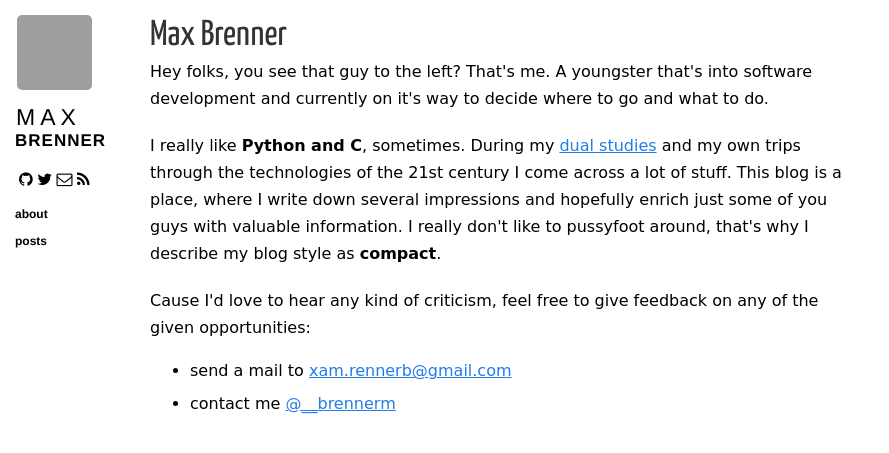
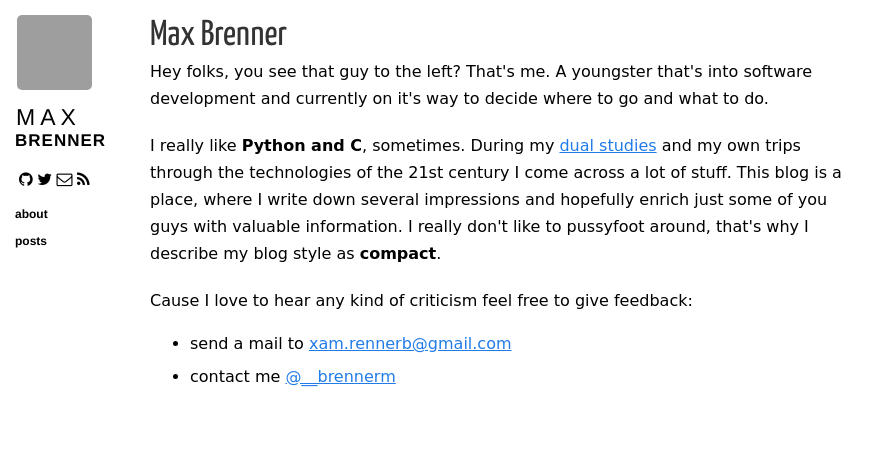
Before and after one commit to brennerm/brennerm.github.io, a Jekyll site: the page built from about.html, in a window 1280 px wide, cut to the strip 0-453 px from the top of the page. Shown: the whole strip, without its empty margins (0-889 px from the left). Built offline with Jekyll 4.4.1, drawn with Linux system fonts in a browser that asks for light colours; nearby versions of some CDN libraries; Markdown is read by kramdown in place of the engine named in the settings; grey boxes are pictures that could not be loaded.

```diff
--- a/_layouts/post.html
+++ b/_layouts/post.html
@@ -13,7 +13,7 @@ layout: layout
 
     {{ content }}
     <section class="meta">
-        <h3>Contact</h3>
+        If you have questions or want to give feedback feel free to contact me.<br>
         <a href="{{ site.github.owner_url }}" target="_blank"><i class="fa fa-2x fa-github-square"></i></a>
         <a href="https://twitter.com/{{ site.twitter }}" target="_blank"><i class="fa fa-2x fa-twitter-square"></i></a>
         <a href="mailto:xam.rennerb@gmail.com" class="fa fa-2x fa-envelope-o"></a>
--- a/about.html
+++ b/about.html
@@ -16,7 +16,7 @@ title: "About me"
         I really don't like to pussyfoot around, that's why I describe my blog style as <b>compact</b>.</p>
 
     <p>
-        Cause I'd love to hear any kind of criticism, feel free to give feedback on any of the given opportunities:
+        Cause I love to hear any kind of criticism feel free to give feedback:
     </p>
     <ul>
         <li>send a mail to <a href="mailto:xam.rennerb@gmail.com">xam.rennerb@gmail.com</a></li>
```
Also changed, not shown: _posts/python_str_vs_repr/2015-04-10-python-str-vs-repr.markdown (+4 -4 lines).
